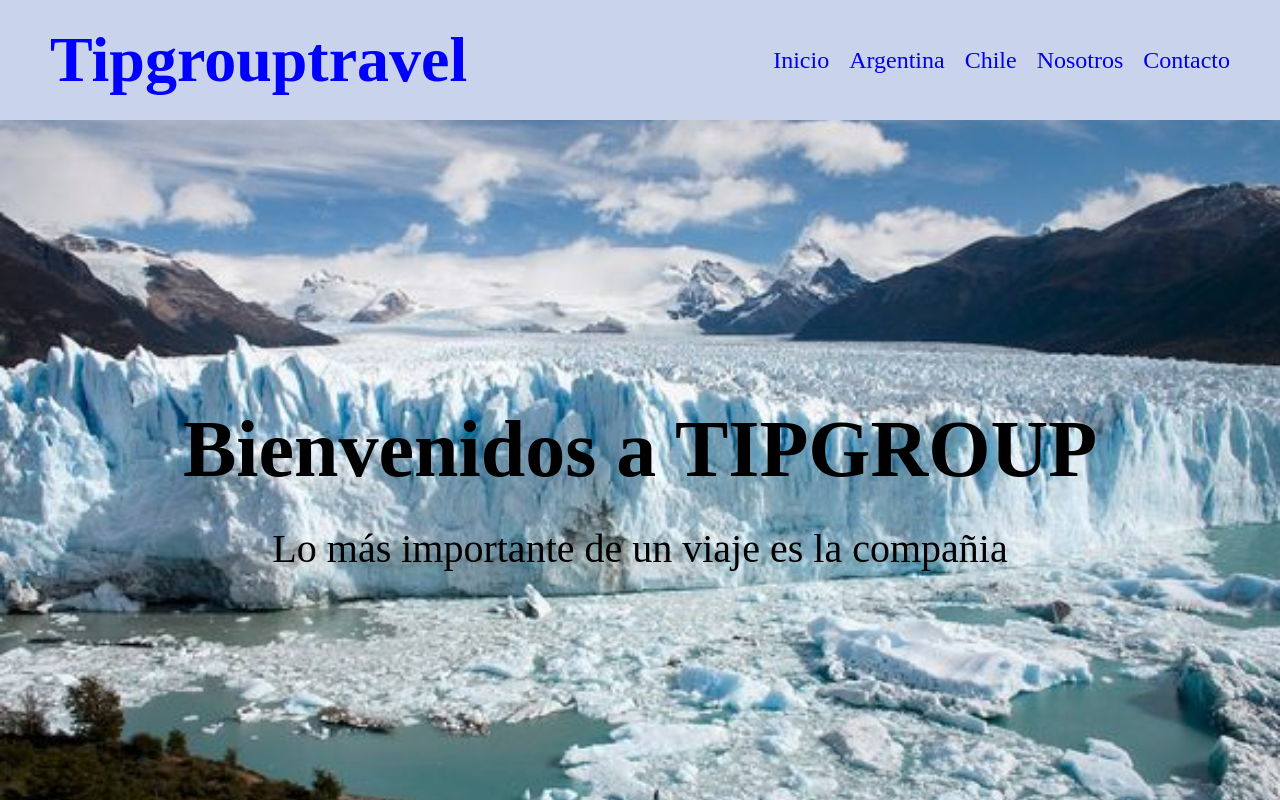
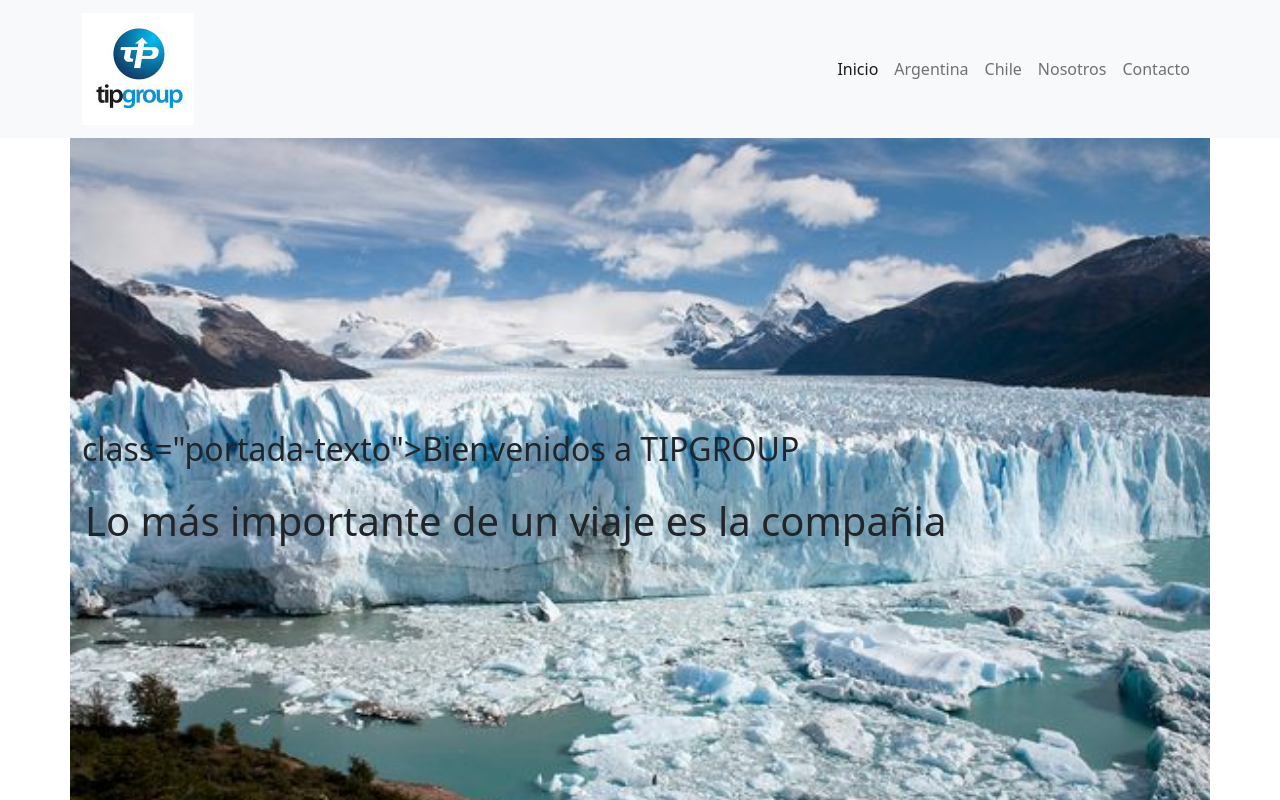
Before and after one commit to hernanaslanian/tipgrouptravel, a plain HTML site: page index.html in a window 1280 px wide. Shown: the top 800 px of the page. Drawn offline with nearby package versions, Linux system fonts and the light colour scheme.

Commit message:
se hizo nav

```diff
--- a/css/style.css
+++ b/css/style.css
@@ -15,31 +15,7 @@ a {
 }
 
 /*header*/
-h1 {
-    color: blue;
-    margin-left: 50px;
-    font-size: 4rem;
 
-}
-
-header {
-    background-color: rgba(49, 91, 180, 0.26);
-    height: 15vh;
-
-    display: flex;
-    justify-content: space-between;
-    align-items: center;
-}
-
-header ul {
-    display: flex;
-    gap: 20px;
-}
-
-header nav {
-    font-size: 1.5rem;
-    margin-right: 50px;
-}
 
 /*main*/
 .portada-index {
--- a/index.html
+++ b/index.html
@@ -4,63 +4,94 @@
     <meta charset="UTF-8">
     <meta http-equiv="X-UA-Compatible" content="IE=edge">
     <meta name="viewport" content="width=device-width, initial-scale=1.0">
+    <link href="https://cdn.jsdelivr.net/npm/bootstrap@5.2.3/dist/css/bootstrap.min.css" rel="stylesheet"
+        integrity="sha384-rbsA2VBKQhggwzxH7pPCaAqO46MgnOM80zW1RWuH61DGLwZJEdK2Kadq2F9CUG65" crossorigin="anonymous">
     <link rel="stylesheet" href="./css/style.css">
     <title>TipGroup</title>
 </head>
 
 <body>
     <!-- comienzo de mi header -->
-    <header>
-        <h1>Tipgrouptravel</h1>
+    <!-- nav + logo -->
+    <header class="navbar navbar-expand-lg bg-light">
+        <div class="container">
+            <a class="navbar-brand " href="#">
+                <img src="./img/logotipgroup.jfif" class="w-50" alt="logotipgroup"></a>
+            <button class="navbar-toggler" type="button" data-bs-toggle="collapse" data-bs-target="#navbarNav"
+                aria-controls="navbarNav" aria-expanded="false" aria-label="Toggle navigation">
+                <span class="navbar-toggler-icon"></span>
+            </button>
+            <nav class="collapse navbar-collapse justify-content-end" id="navbarNav">
+                <ul class="navbar-nav">
+                    <li class="nav-item">
+                        <a class="nav-link active" aria-current="page" href="./index.html">Inicio</a>
+                    </li>
+                    <li class="nav-item">
+                        <a class="nav-link" href="./pages/argentina.html">Argentina</a>
+                    </li>
+                    <li class="nav-item">
+                        <a class="nav-link" href="./pages/chile.html">Chile</a>
+                    </li>
+                    <li class="nav-item">
+                        <a class="nav-link" href="./pages/nosotros.html">Nosotros</a>
+                    </li>
+                    <li class="nav-item">
+                        <a class="nav-link" href="./pages/contacto.html">Contacto</a>
+                    </li>
+                </ul>
+            </nav>
+        </div>
+    </header>
 
-        <nav>
-            <ul>
-                <li><a href="/index.html">Inicio</a> </li>
-                <li><a href="./pages/argentina.html">Argentina</a></li>
-                <li><a href="./pages/chile.html">Chile</a></li>
-                <li><a href="./pages/nosotros.html">Nosotros</a></li>
-                <li><a href="./pages/contacto.html">Contacto</a> </li>
-            </ul>
-
-        </nav>
-    </header>
     <!-- comienzo de mi main -->
     <main>
-    <section class="portada-index">
-        <h2 class="portada-texto">Bienvenidos a TIPGROUP</h2>
+        <section class="portada-index container">
+            <div class="row">
+                <h2> class="portada-texto">Bienvenidos a TIPGROUP</h2>
                 <p class="portada-parrafo">Lo más importante de un viaje es la compañia</p>
+            </div>
         </section>
         <section class="titulo-secundario">
             <h2>ARGENTINA TE ESPERA</h2>
 
             <article>
                 <h3>Iguazu Forest</h3>
-            <p>Lorem ipsum dolor sit amet consectetur adipisicing elit. Rem qui adipisci voluptatem similique, ducimus
-                perspiciatis? Modi incidunt ipsum consectetur cum nesciunt veniam repellat vitae! Fugiat cupiditate rem
+                <p>Lorem ipsum dolor sit amet consectetur adipisicing elit. Rem qui adipisci voluptatem similique,
+                    ducimus
+                    perspiciatis? Modi incidunt ipsum consectetur cum nesciunt veniam repellat vitae! Fugiat cupiditate
+                    rem
                     possimus esse voluptatibus.</p>
             </article>
             <article>
                 <h3>City tour Puerto Iguazu</h3>
-            <p>Lorem ipsum dolor sit amet consectetur adipisicing elit. Rem qui adipisci voluptatem similique, ducimus
-                perspiciatis? Modi incidunt ipsum consectetur cum nesciunt veniam repellat vitae! Fugiat cupiditate rem
+                <p>Lorem ipsum dolor sit amet consectetur adipisicing elit. Rem qui adipisci voluptatem similique,
+                    ducimus
+                    perspiciatis? Modi incidunt ipsum consectetur cum nesciunt veniam repellat vitae! Fugiat cupiditate
+                    rem
                     possimus esse voluptatibus.</p>
             </article>
             <article>
                 <h3>Ruinas de San Ignacio y Minas de Wanda</h3>
-            <p>Lorem ipsum dolor sit amet consectetur adipisicing elit. Rem qui adipisci voluptatem similique, ducimus
-                perspiciatis? Modi incidunt ipsum consectetur cum nesciunt veniam repellat vitae! Fugiat cupiditate rem
+                <p>Lorem ipsum dolor sit amet consectetur adipisicing elit. Rem qui adipisci voluptatem similique,
+                    ducimus
+                    perspiciatis? Modi incidunt ipsum consectetur cum nesciunt veniam repellat vitae! Fugiat cupiditate
+                    rem
                     possimus esse voluptatibus.</p>
             </article>
             <article>
                 <h3>Saltos de Mocona Full Day</h3>
-            <p>Lorem ipsum dolor sit amet consectetur adipisicing elit. Rem qui adipisci voluptatem similique, ducimus
-                perspiciatis? Modi incidunt ipsum consectetur cum nesciunt veniam repellat vitae! Fugiat cupiditate rem
+                <p>Lorem ipsum dolor sit amet consectetur adipisicing elit. Rem qui adipisci voluptatem similique,
+                    ducimus
+                    perspiciatis? Modi incidunt ipsum consectetur cum nesciunt veniam repellat vitae! Fugiat cupiditate
+                    rem
                     possimus esse voluptatibus.</p>
             </article>
             <article>
                 <h3>Alta Gracia</h3>
-            <p>Lorem ipsum dolor sit amet consectetur adipisicing elit. Rem qui adipisci voluptatem similique, ducimus
-                perspiciatis? Modi incidunt ipsum consectetur cum nesciunt veniam repellat vitae! Fugiat cupiditate rem
+                <p>Lorem ipsum dolor sit amet consectetur adipisicing elit. Rem qui adipisci voluptatem similique,
+                    ducimus
+                    perspiciatis? Modi incidunt ipsum consectetur cum nesciunt veniam repellat vitae! Fugiat cupiditate
+                    rem
                     possimus esse voluptatibus.</p>
             </article>
         </section>
@@ -69,32 +100,42 @@
 
             <article>
                 <h3>Lagunas Escondidas de Baltinoche</h3>
-            <p>Lorem ipsum dolor sit amet consectetur adipisicing elit. Rem qui adipisci voluptatem similique, ducimus
-                perspiciatis? Modi incidunt ipsum consectetur cum nesciunt veniam repellat vitae! Fugiat cupiditate rem
+                <p>Lorem ipsum dolor sit amet consectetur adipisicing elit. Rem qui adipisci voluptatem similique,
+                    ducimus
+                    perspiciatis? Modi incidunt ipsum consectetur cum nesciunt veniam repellat vitae! Fugiat cupiditate
+                    rem
                     possimus esse voluptatibus.</p>
             </article>
             <article>
                 <h3>Géiseres del Tatio y Machucha</h3>
-            <p>Lorem ipsum dolor sit amet consectetur adipisicing elit. Rem qui adipisci voluptatem similique, ducimus
-                perspiciatis? Modi incidunt ipsum consectetur cum nesciunt veniam repellat vitae! Fugiat cupiditate rem
+                <p>Lorem ipsum dolor sit amet consectetur adipisicing elit. Rem qui adipisci voluptatem similique,
+                    ducimus
+                    perspiciatis? Modi incidunt ipsum consectetur cum nesciunt veniam repellat vitae! Fugiat cupiditate
+                    rem
                     possimus esse voluptatibus.</p>
             </article>
             <article>
                 <h3>Cruce Andino</h3>
-            <p>Lorem ipsum dolor sit amet consectetur adipisicing elit. Rem qui adipisci voluptatem similique, ducimus
-                perspiciatis? Modi incidunt ipsum consectetur cum nesciunt veniam repellat vitae! Fugiat cupiditate rem
+                <p>Lorem ipsum dolor sit amet consectetur adipisicing elit. Rem qui adipisci voluptatem similique,
+                    ducimus
+                    perspiciatis? Modi incidunt ipsum consectetur cum nesciunt veniam repellat vitae! Fugiat cupiditate
+                    rem
                     possimus esse voluptatibus.</p>
             </article>
             <article>
                 <h3>Tour Cervecero</h3>
-            <p>Lorem ipsum dolor sit amet consectetur adipisicing elit. Rem qui adipisci voluptatem similique, ducimus
-                perspiciatis? Modi incidunt ipsum consectetur cum nesciunt veniam repellat vitae! Fugiat cupiditate rem
+                <p>Lorem ipsum dolor sit amet consectetur adipisicing elit. Rem qui adipisci voluptatem similique,
+                    ducimus
+                    perspiciatis? Modi incidunt ipsum consectetur cum nesciunt veniam repellat vitae! Fugiat cupiditate
+                    rem
                     possimus esse voluptatibus.</p>
             </article>
             <article>
                 <h3>Ruta del Vino</h3>
-            <p>Lorem ipsum dolor sit amet consectetur adipisicing elit. Rem qui adipisci voluptatem similique, ducimus
-                perspiciatis? Modi incidunt ipsum consectetur cum nesciunt veniam repellat vitae! Fugiat cupiditate rem
+                <p>Lorem ipsum dolor sit amet consectetur adipisicing elit. Rem qui adipisci voluptatem similique,
+                    ducimus
+                    perspiciatis? Modi incidunt ipsum consectetur cum nesciunt veniam repellat vitae! Fugiat cupiditate
+                    rem
                     possimus esse voluptatibus.</p>
             </article>
         </section>
@@ -121,7 +162,9 @@
         </div>
     </footer>
 
-
+    <script src="https://cdn.jsdelivr.net/npm/bootstrap@5.2.3/dist/js/bootstrap.bundle.min.js"
+        integrity="sha384-kenU1KFdBIe4zVF0s0G1M5b4hcpxyD9F7jL+jjXkk+Q2h455rYXK/7HAuoJl+0I4"
+        crossorigin="anonymous"></script>
 </body>
 
 </html>
```
Also changed, not shown: img/logotipgroup.jfif (added). Lines whose indentation alone changed are shown as unchanged.
